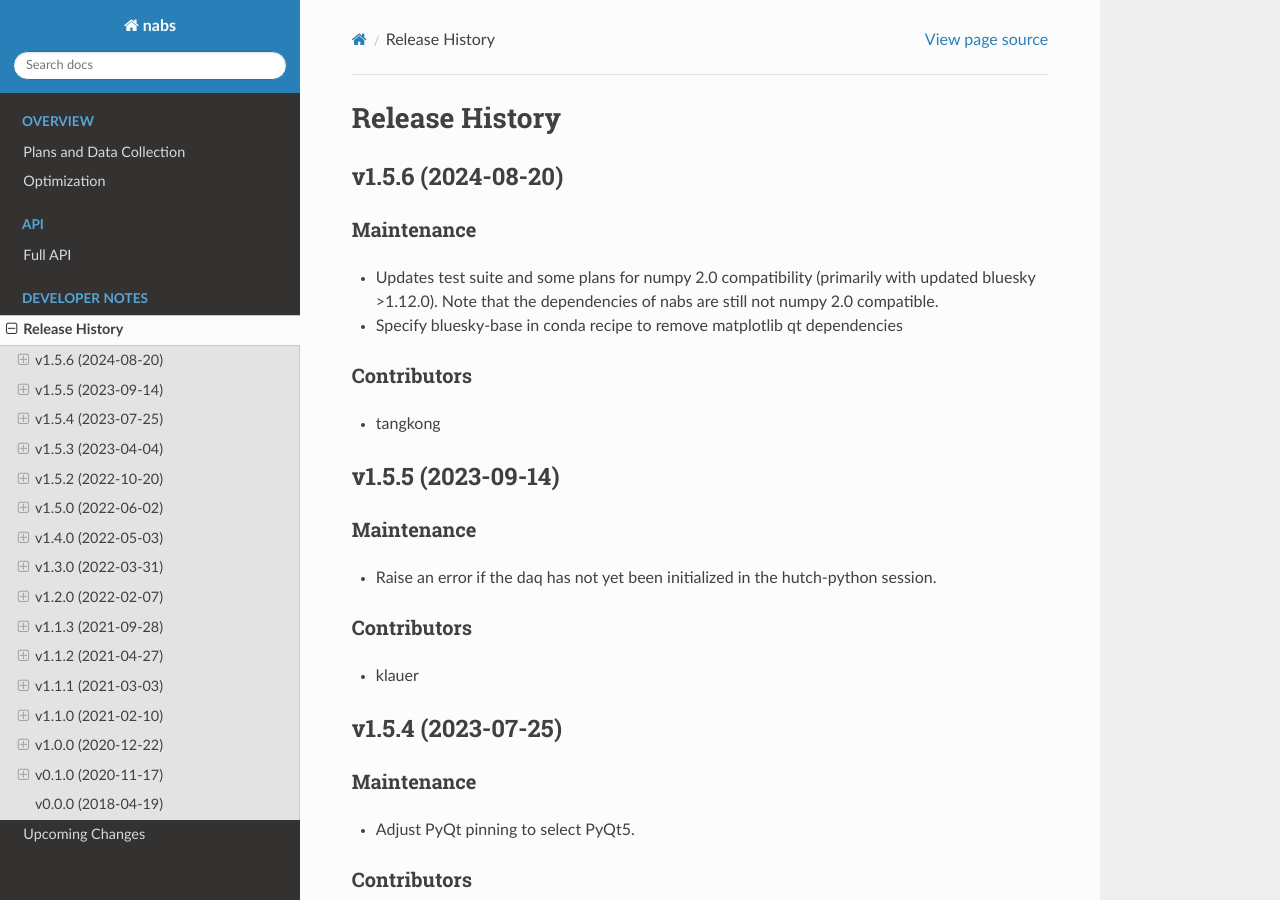
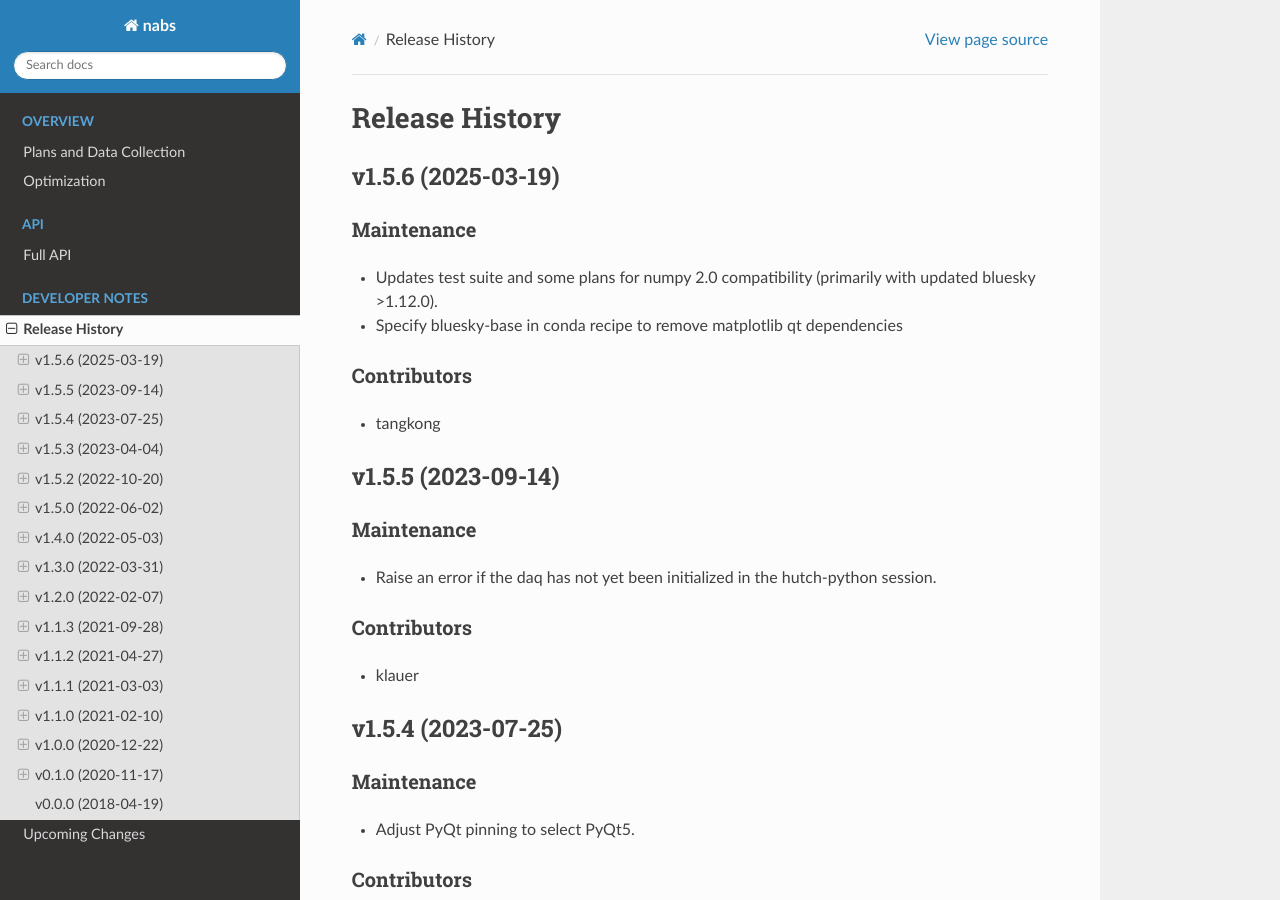
Before and after one commit to pcdshub/nabs, a Sphinx documentation site: the page built from docs/source/releases.rst, in a window 1280 px wide and 900 px high. Built offline with Sphinx 7.4.7 and the Read the Docs theme 3.1.0, drawn with Linux system fonts in a browser that asks for light colours.

Commit message:
DOC: update release notes for 1.5.6, not yet tagged

```diff
--- a/docs/source/releases.rst
+++ b/docs/source/releases.rst
@@ -2,13 +2,12 @@ Release History
 ###############
 
 
-v1.5.6 (2024-08-20)
+v1.5.6 (2025-03-19)
 ===================
 
 Maintenance
 -----------
 - Updates test suite and some plans for numpy 2.0 compatibility (primarily with updated bluesky >1.12.0).
-  Note that the dependencies of nabs are still not numpy 2.0 compatible.
 - Specify bluesky-base in conda recipe to remove matplotlib qt dependencies
 
 Contributors
```
